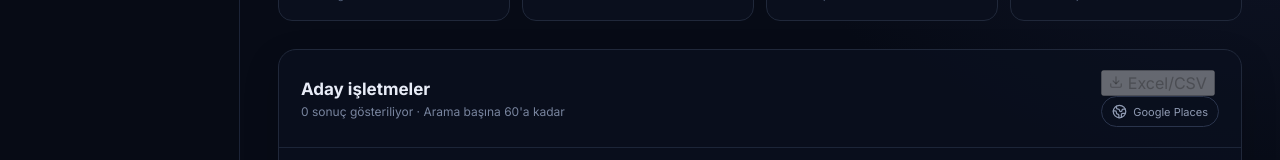
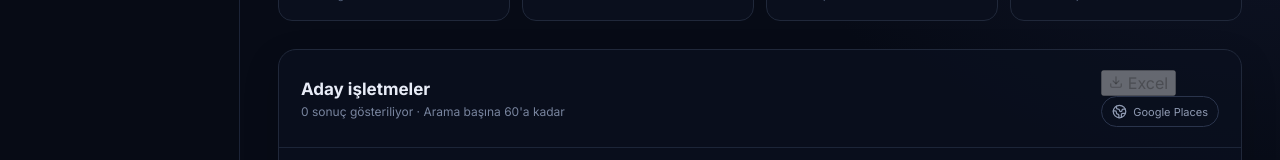
Before and after one commit to hasanceylan2375-jpg/Vercodex-LeadFinder, a React (Vite) app: page / in a window 1280 px wide. Shown: the part 436-596 px from the top of the page. Built offline with nearby package versions, Linux system fonts and the light colour scheme.

Commit message:
feat: export clean formatted xlsx files

```diff
--- a/src/main.jsx
+++ b/src/main.jsx
@@ -1,4 +1,5 @@
 import React, { useMemo, useState } from "react";
+import * as XLSX from "xlsx";
 import { createRoot } from "react-dom/client";
 import {
   Building2, CheckCircle2, ExternalLink, Globe2, Instagram, MapPin, Phone,
@@ -118,22 +119,35 @@ Web siteniz olmadığı için size ulaşmak istedik. Vercodex olarak işletmeler
     window.open("https://www.instagram.com/", "_blank", "noopener,noreferrer");
   };
 
-  const exportCsv = () => {
+  const exportExcel = () => {
     if (!filtered.length) return;
-    const headers = ["İşletme","Kategori","Adres","Telefon","Web Sitesi","Instagram","Puan","Yorum Sayısı","Durum","Google Maps"];
-    const rows = filtered.map(l => [
-      l.name,l.category,l.address,l.phone,l.website,l.instagram || "",l.rating ?? "",l.reviewCount ?? 0,l.status,l.mapsUrl
-    ]);
-    const csv = [headers, ...rows].map(row =>
-      row.map(value => `"${String(value ?? "").replaceAll('"','""')}"`).join(",")
-    ).join("\n");
-    const blob = new Blob(["\uFEFF" + csv], {type:"text/csv;charset=utf-8;"});
-    const url = URL.createObjectURL(blob);
-    const a = document.createElement("a");
-    a.href = url;
-    a.download = `vercodex-${city.toLowerCase()}-${category.toLowerCase().replaceAll(" ","-")}.csv`;
-    a.click();
-    URL.revokeObjectURL(url);
+
+    const rows = filtered.map((l, index) => ({
+      "No": index + 1,
+      "İşletme": l.name,
+      "Kategori": l.category,
+      "Adres": l.address,
+      "Telefon": l.phone || "",
+      "Web Sitesi": l.website || "",
+      "Instagram": l.instagram || "",
+      "Google Puanı": l.rating ?? "",
+      "Yorum Sayısı": l.reviewCount ?? 0,
+      "Durum": l.status,
+      "Google Maps": l.mapsUrl || ""
+    }));
+
+    const worksheet = XLSX.utils.json_to_sheet(rows);
+    worksheet["!cols"] = [
+      { wch: 6 }, { wch: 32 }, { wch: 20 }, { wch: 48 }, { wch: 18 },
+      { wch: 38 }, { wch: 24 }, { wch: 12 }, { wch: 14 }, { wch: 22 }, { wch: 48 }
+    ];
+
+    const workbook = XLSX.utils.book_new();
+    XLSX.utils.book_append_sheet(workbook, worksheet, "Müşteri Adayları");
+
+    const safeCity = city.toLowerCase().replaceAll(" ", "-");
+    const safeCategory = category.toLowerCase().replaceAll(" ", "-");
+    XLSX.writeFile(workbook, `vercodex-${safeCity}-${safeCategory}.xlsx`);
   };
 
   return (
@@ -210,7 +224,7 @@ Web siteniz olmadığı için size ulaşmak istedik. Vercodex olarak işletmeler
           <div className="results-head">
             <div><h2>Aday işletmeler</h2><span>{filtered.length} sonuç gösteriliyor · Arama başına 60'a kadar</span></div>
             <div className="result-actions">
-              <button className="export-btn" onClick={exportCsv} disabled={!filtered.length}><Download size={14}/> Excel/CSV</button>
+              <button className="export-btn" onClick={exportExcel} disabled={!filtered.length}><Download size={14}/> Excel</button>
               <div className="result-tag"><Globe2 size={15}/> Google Places</div>
             </div>
           </div>
```
